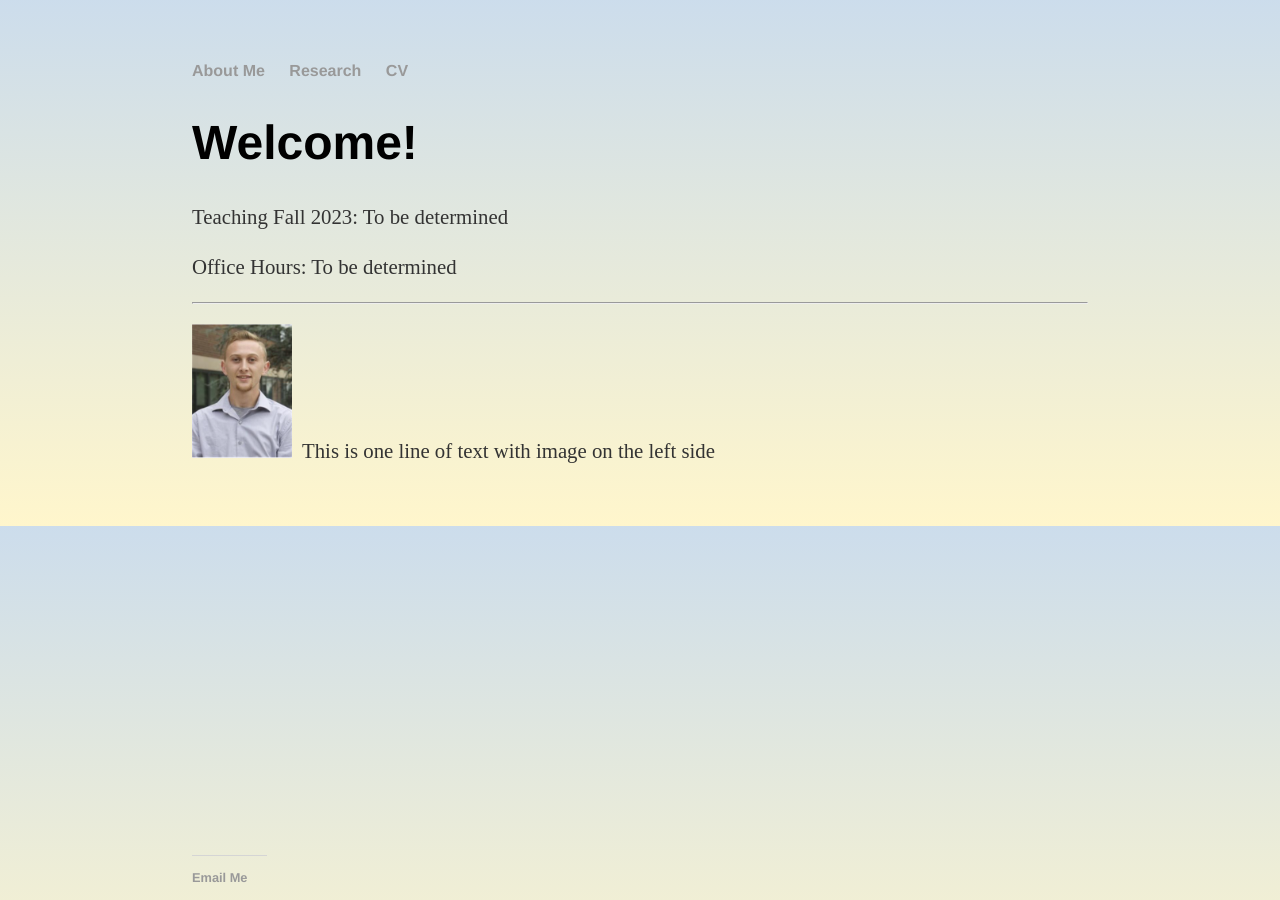
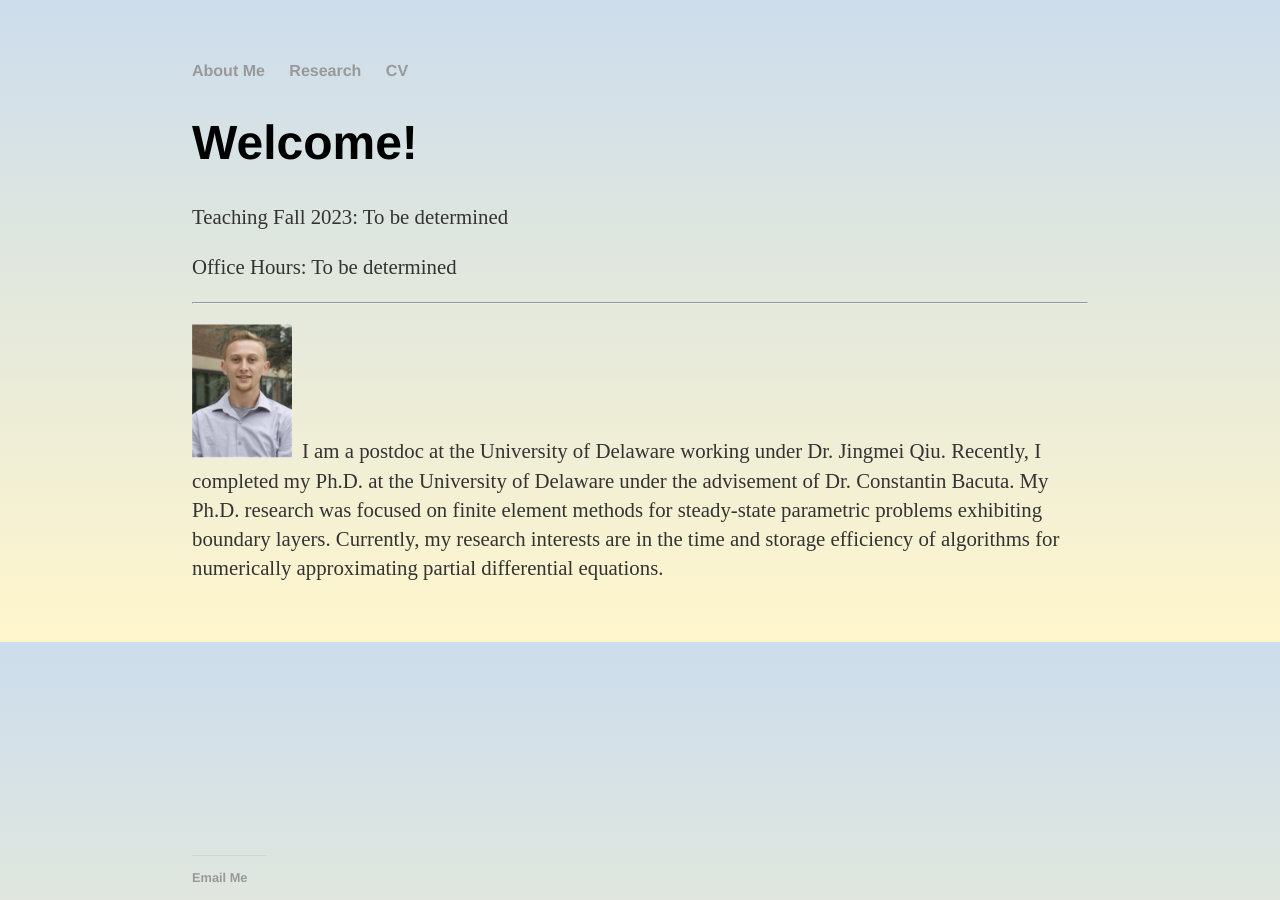
Before and after one commit to dhayes95/dhayes95.github.io, a Jekyll site: the page built from index.html, in a window 1280 px wide. Built offline with Jekyll 4.4.1, drawn with Linux system fonts in a browser that asks for light colours.

Commit message:
Update index.html

```diff
--- a/index.html
+++ b/index.html
@@ -9,8 +9,10 @@ title: Dan Hayes
 	<p> Office Hours: To be determined </p>
 	<hr>
 			   <p><img src="HeadShotDan.PNG" alt=""
-style="display:inline-block; padding-right:10px; width:100px; height:auto;">This
-is one line of text with image on the left side</p>
+style="display:inline-block; padding-right:10px; width:100px; height:auto;">I am a postdoc at the University of Delaware working under Dr. Jingmei Qiu. Recently,
+			   I completed my Ph.D. at the University of Delaware under the advisement of Dr. Constantin Bacuta. My Ph.D. research was focused
+			   on finite element methods for steady-state parametric problems exhibiting boundary layers. Currently, my research interests are
+			   in the time and storage efficiency of algorithms for numerically approximating partial differential equations. </p>
 
 
 </div><!-- /.blurb -->
```
